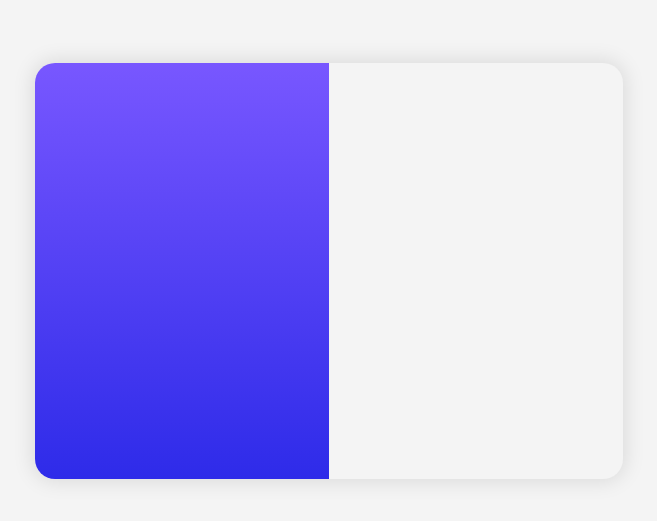
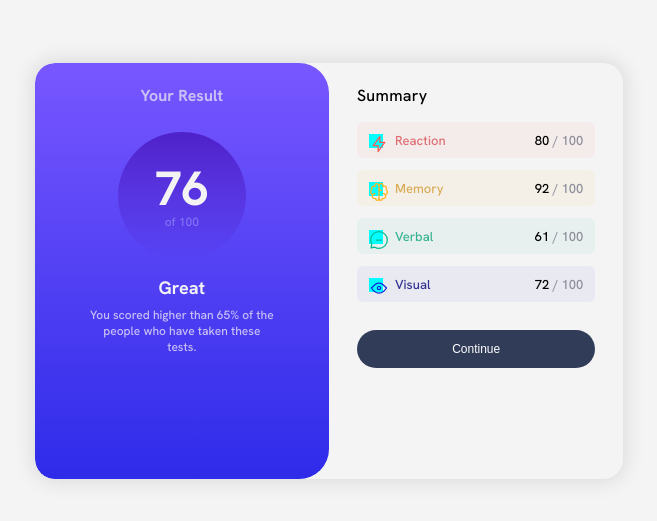
Before and after one commit to devvaannsh/FrontEnd-Projects, a plain HTML site: page Result-Summary/index.html in a window 1280 px wide. Shown: the part 129-650 px from the top of the page, without its empty margins (311-968 px from the left). Drawn offline with Linux system fonts and the light colour scheme.

Commit message:
Implement Result Summary component

```diff
--- a/Result-Summary/index.html
+++ b/Result-Summary/index.html
@@ -10,10 +10,52 @@
     <div class="wrapper">
         <div class="box">
             <div class="result-box">
+                <div class="result-heading">
+                    <h4>Your Result</h4>
+                </div>
 
+                <div class="result">
+                    <div class="result-score">
+                        76
+                    </div>
+                    <div class="outof-score">
+                        of 100
+                    </div>
+                </div>
+
+                <div class="great-text">Great</div>
+                <div class="review-text">You scored higher than 65% of the people who have taken these tests.</div>
             </div>
+
             <div class="summary-box">
+                <div class="summary-heading">
+                    <h4>Summary</h4>
+                </div>
 
+                <div class="detailed-results">
+                    <ul>
+                        <li class="reaction">
+                            <div class="text-icon">Reaction</div>
+                            <div class="score">80 <span class="outof">/ 100</span></div>
+                        </li>
+                        <li class="memory">
+                            <div class="text-icon">Memory</div>
+                            <div class="score">92 <span class="outof">/ 100</span></div>
+                        </li>
+                        <li class="verbal">
+                            <div class="text-icon">Verbal</div>
+                            <div class="score">61 <span class="outof">/ 100</span></div>
+                        </li>
+                        <li class="visual">
+                            <div class="text-icon">Visual</div>
+                            <div class="score">72 <span class="outof">/ 100</span></div>
+                        </li>
+                    </ul>
+                </div>
+
+                <div class="continue-button">
+                    <button>Continue</button>
+                </div>
             </div>
         </div>
     </div>
--- a/Result-Summary/style.css
+++ b/Result-Summary/style.css
@@ -1,3 +1,4 @@
+@import url('https://fonts.googleapis.com/css2?family=Hanken+Grotesk:ital,wght@0,100..900;1,100..900&display=swap');
 
 /* CSS reset */
 * {
@@ -13,6 +14,7 @@ body, wrapper {
     display: flex;
     justify-content: center;
     align-items: center;
+    font-family: "Hanken Grotesk", sans-serif;
 }
 
 /* Target the complete box from end to end */
@@ -31,10 +33,179 @@ body, wrapper {
     width: 50%;
     height: 100%;
     background-image: linear-gradient(#7857ff, #2e2be9);
+    border-radius: 20px 30px 30px 20px;
+    padding: 22px 54px;
+    text-align: center;
+    position: relative;
+}
+
+/* Target the result-heading from the result-section */
+.result-box .result-heading {
+    color: #C9C1F4;
+    margin-bottom: 26px;
+}
+
+/* Target the result circle from the result-section */
+.result-box .result {
+    background-image: linear-gradient(#4e21ca, #2421ca00);
+    border-radius: 50%;
+    height: 128px;
+    width: 128px;
+    display: block;
+    margin: 0 auto;
+    position: relative;
+}
+
+/* Target the result-score inside the result circle */
+.result-box .result .result-score {
+    font-size: 48px;
+    font-weight: 700;
+    color: #F4F3F4;
+    position: absolute;
+    top: 44%;
+    left: 50%;
+    transform: translate(-50%, -50%);
+}
+
+/* Target the outof-score inside the result circle */
+.result-box .result .outof-score {
+    color: #8174F4;
+    font-size: 12px;
+    font-weight: 500;
+    position: absolute;
+    top: 70%;
+    left: 50%;
+    transform: translate(-50%, -50%);
+}
+
+/* Target the great-text inside the result box */
+.result-box .great-text {
+    margin-top: 16px;
+    color: #F1F0F4;
+    font-size: 18px;
+    font-weight: 700;
+    margin-bottom: 8px;
+}
+
+/* Target the review-text inside the result box */
+.result-box .review-text {
+    color: #C9C1F4;
+    font-size: 12px;
+    font-weight: 500;
 }
 
 /* Target the summary section of the box */
 .summary-box {
     width: 50%;
     height: 100%;
+    padding: 22px 28px;
 }
+
+/* Target the summary-heading text inside the summary-box */
+.summary-heading h4{
+    font-weight: 500;
+    letter-spacing: 0.3px;
+    margin-bottom: 16px;
+}
+
+/* Target the detailed-results section inside the summary-box */
+.detailed-results ul{
+    list-style-type: none;
+}
+
+/* Target each item inside the detailed-results ul */
+.detailed-results ul li {
+    margin-bottom: 12px;
+    border-radius: 6px;
+    height: 36px;
+    display: flex;
+    align-items: center;
+    justify-content: space-between;
+    padding: 0 12px;
+    font-size: 13px;
+    font-weight: 500;
+}
+
+/* Target the text-icon section inside the detailed-results */
+.detailed-results ul li .text-icon {
+    display: inline-block;
+}
+
+/* Target the score section inside the detailed-results */
+.detailed-results ul li .score {
+    display: inline-block;
+    color: black;
+}
+
+/* Targets the outof 100 eg. (score/100) */
+.detailed-results ul .score .outof {
+    color: #8C8E9B;
+}
+
+/* Target the reaction li inside the detailed-results */
+.detailed-results ul .reaction {
+    background-color: #F4ECEB;
+    color: #DE6E72;
+}
+
+/* Target the memory li inside the detailed-results */
+.detailed-results ul .memory {
+    background-color: #F4F0E8;
+    color: #DAAC55;
+}
+
+/* Target the verbal li inside the detailed-results */
+.detailed-results ul .verbal {
+    background-color: #E8F0EF;
+    color: #38B393;
+}
+
+/* Target the visual li inside the detailed-results */
+.detailed-results ul .visual {
+    background-color: #E9E9F2;
+    color: #333292;
+    margin-bottom: 28px;
+}
+
+/* Target the icon before the texts */
+.detailed-results ul .text-icon::before {
+    display: inline-block;
+    vertical-align: middle;
+    margin-right: 12px;
+    background-color: aqua;
+    height: 14px;
+    width: 14px;
+}
+
+/* Target the icon before the texts personally */
+.detailed-results ul .reaction .text-icon::before {
+    content: url(./images/icon-reaction.svg);
+}
+.detailed-results ul .memory .text-icon::before {
+    content: url(./images/icon-memory.svg);
+}
+.detailed-results ul .verbal .text-icon::before {
+    content: url(./images/icon-verbal.svg);
+}
+.detailed-results ul .visual .text-icon::before {
+    content: url(./images/icon-visual.svg);
+}
+
+/* Target the continue button */
+.continue-button button {
+    display: block;
+    width: 100%;
+    background-color: #313C58;
+    color: white;
+    padding: 12px;
+    border-radius: 46px;
+    font-size: 12px;
+    font-weight: 500;
+    border: none;
+}
+
+/* Target the hover state of the continue button */
+.continue-button button:hover {
+    cursor: pointer;
+    background-image: linear-gradient(#7857ff, #2e2be9);
+}
```
